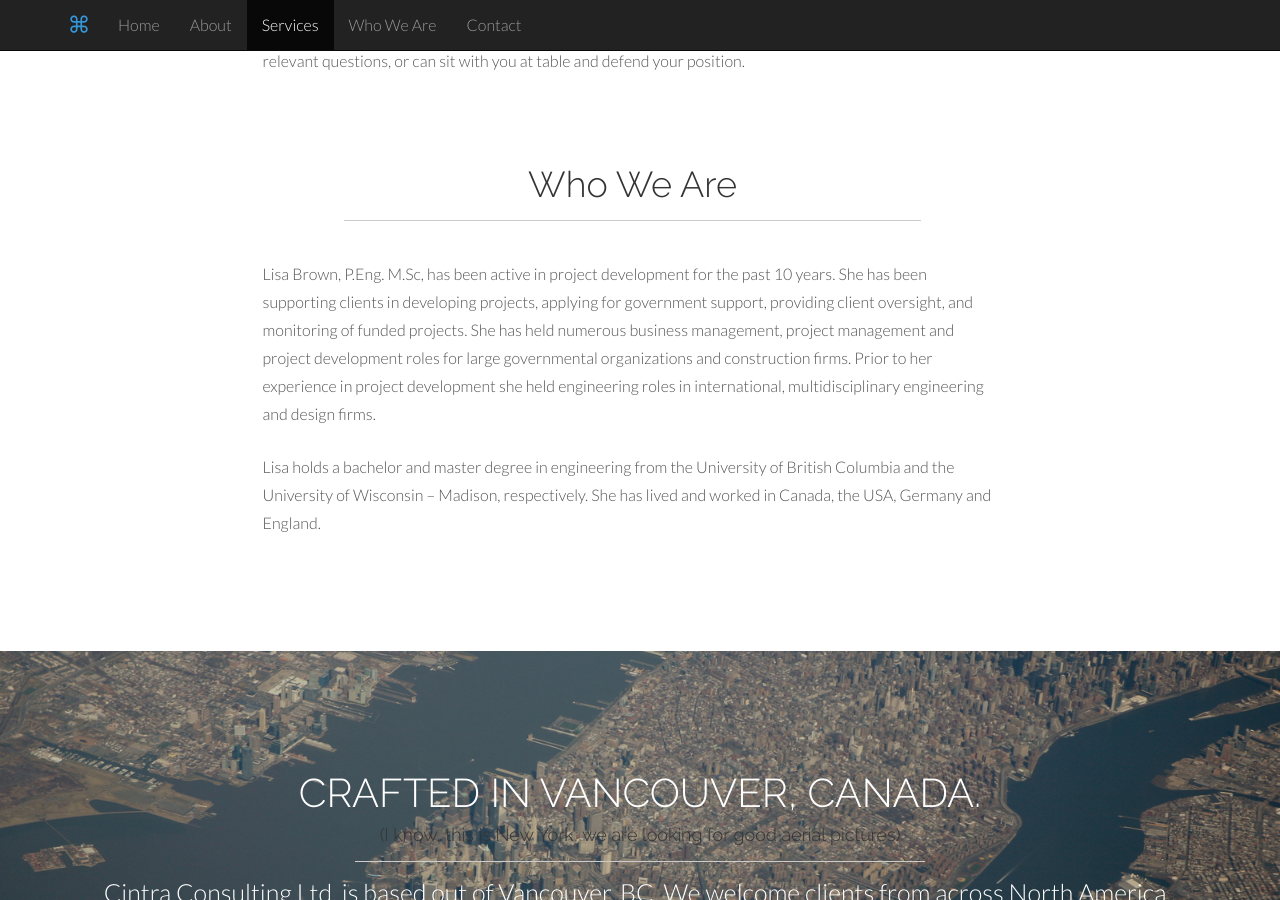
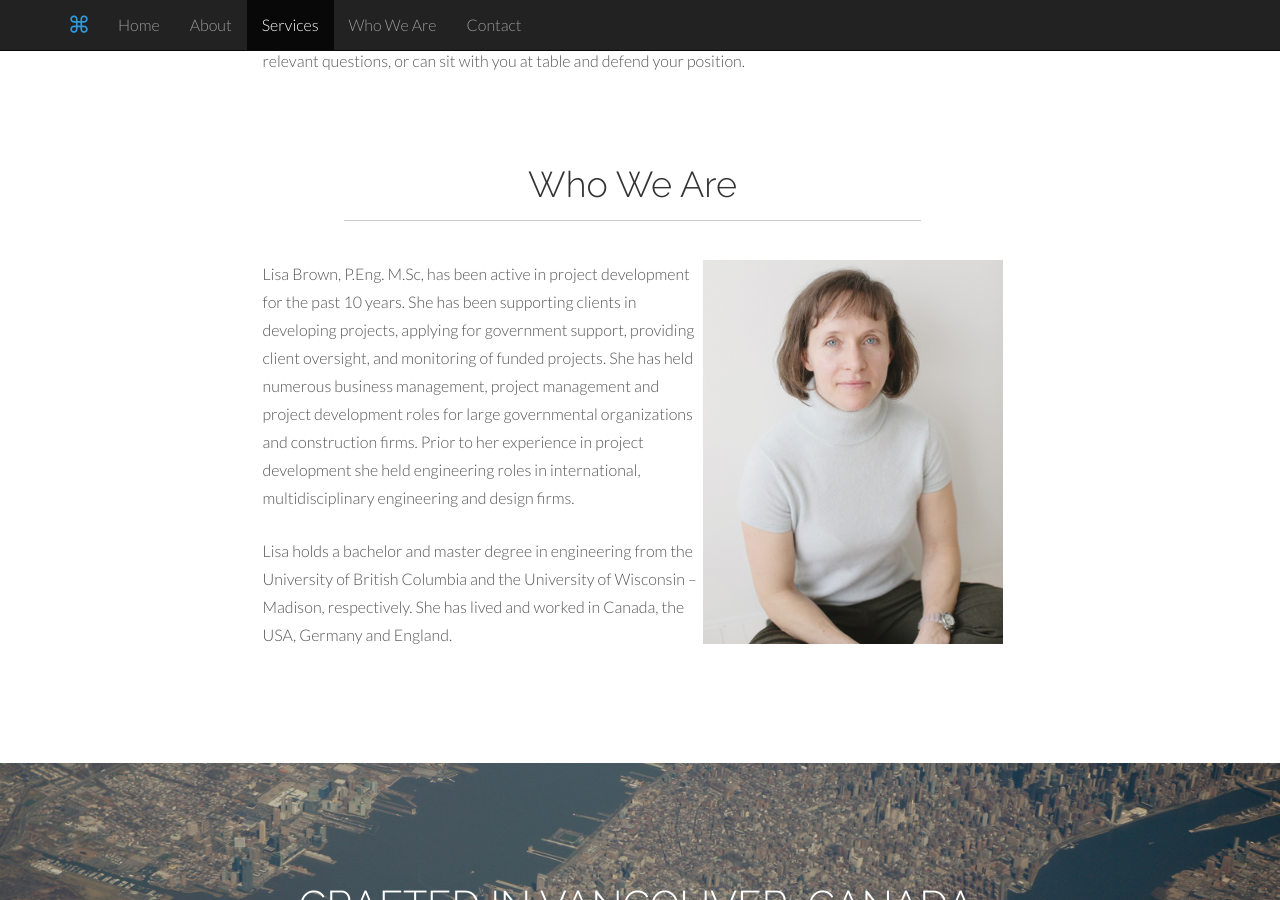
Before and after one commit to Cintra/cintra.github.io, a Jekyll site: the page index.html, which Jekyll copies as it is, in a window 1280 px wide and 900 px high, scrolled down 1764 px. Built offline with Jekyll 4.4.1, drawn with Linux system fonts in a browser that asks for light colours.

Commit message:
mugshot inserted

```diff
--- a/index.html
+++ b/index.html
@@ -145,6 +145,9 @@
 				<hr>
 				<br>
 				<div class="col-lg-offset-2 col-lg-8">
+					<div style="float:right;">
+					<img src="assets/img/Lisa-Cintra-mugshot-015-300px.png" alt="Lisa Brown">
+				   	</div>
 				<p>Lisa Brown, P.Eng. M.Sc, has been active in project development for the
 				past 10 years.  She has been supporting clients in developing projects, applying
 				for government support, providing client oversight, and monitoring of funded
```
Also changed, not shown: assets/img/Lisa-Cintra-mugshot-015-300px.png (added).
